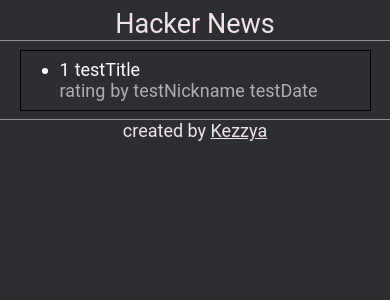
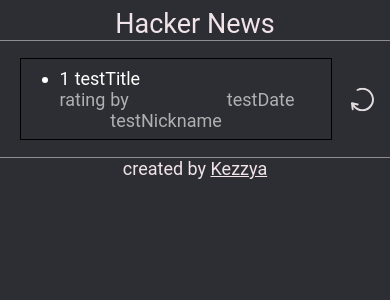
Before and after one commit to Kezzya/HackerNews, a React (Create React App) app: page / in a window 390 px wide. Shown: the top 300 px of the page. Built offline with nearby package versions, Linux system fonts and the light colour scheme; the HTML template or start-up script is replaced by a standard one.

Commit message:
added packages for semantic ui css

```diff
--- a/package.json
+++ b/package.json
@@ -14,6 +14,8 @@
     "react-dom": "18.2.0",
     "react-router-dom": "5.0.0",
     "react-scripts": "5.0.1",
+    "semantic-ui-css": "2.5.0",
+    "semantic-ui-react": "2.1.3",
     "web-vitals": "2.1.0"
   },
   "scripts": {
--- a/src/pages/mainPage/mainPage.module.scss
+++ b/src/pages/mainPage/mainPage.module.scss
@@ -1,4 +1,24 @@
 .mainContent {
   margin: 1vh 5vw 1vh 5vw;
   border: 1px solid black;
+  display: flex;
+  flex-direction: row;
+  width: 80%;
+  overflow: auto;
 }
+.wrapMainPage {
+  display: flex;
+  flex-direction: row;
+}
+.refreshImg {
+  display: block;
+  width: 3vw;
+  cursor: pointer;
+}
+@media (max-width: 900px) {
+  .refreshImg {
+    display: block;
+    width: 6vw;
+    cursor: pointer;
+  }
+}
--- a/src/pages/mainPage/mainPage.tsx
+++ b/src/pages/mainPage/mainPage.tsx
@@ -2,8 +2,12 @@
 import styles from "./mainPage.module.scss";
 function MainPage(): JSX.Element {
   return (
-    <div className={styles.mainContent}>
-      <NewsList />
+    <div className={styles.wrapMainPage}>
+      <div className={styles.mainContent}>
+        <NewsList />
+      </div>
+
+      <img src="refresh-page.svg" className={styles.refreshImg} />
     </div>
   );
 }
```
Also changed, not shown: public/refresh-page.svg (added), 1 other file (tests, documents, lock files or other folders).
